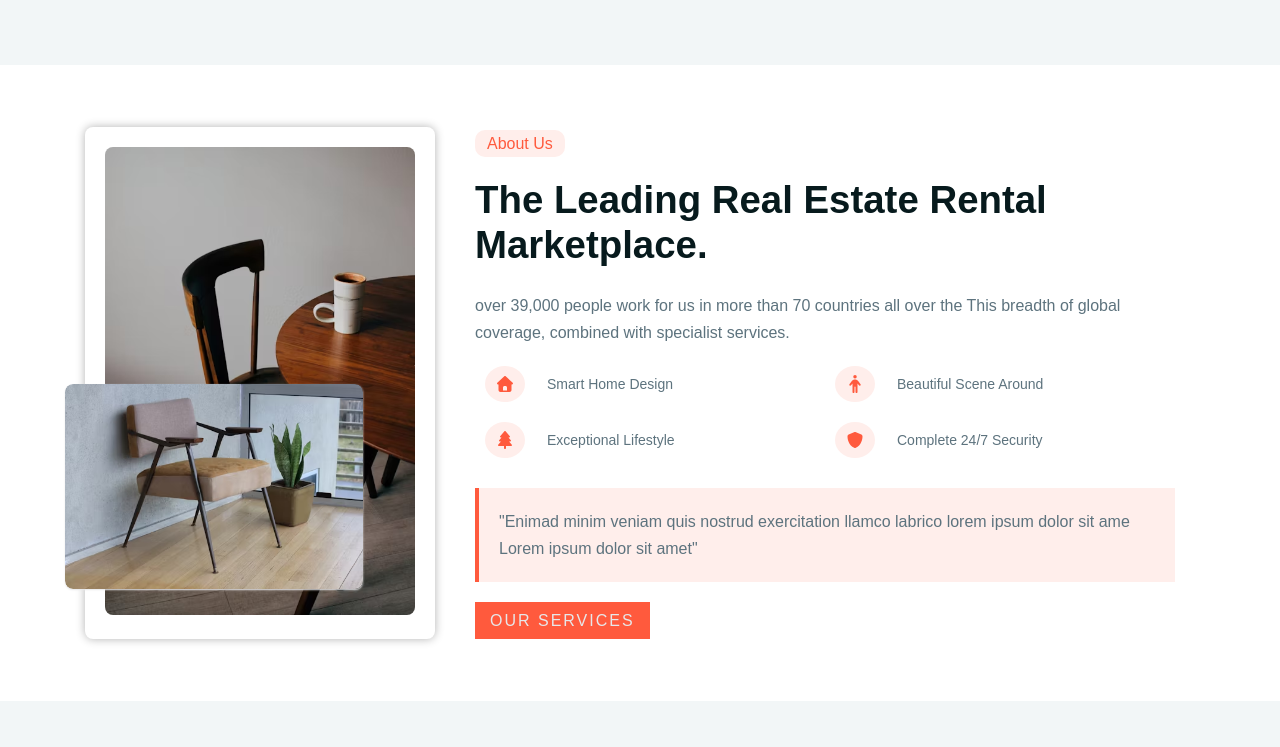
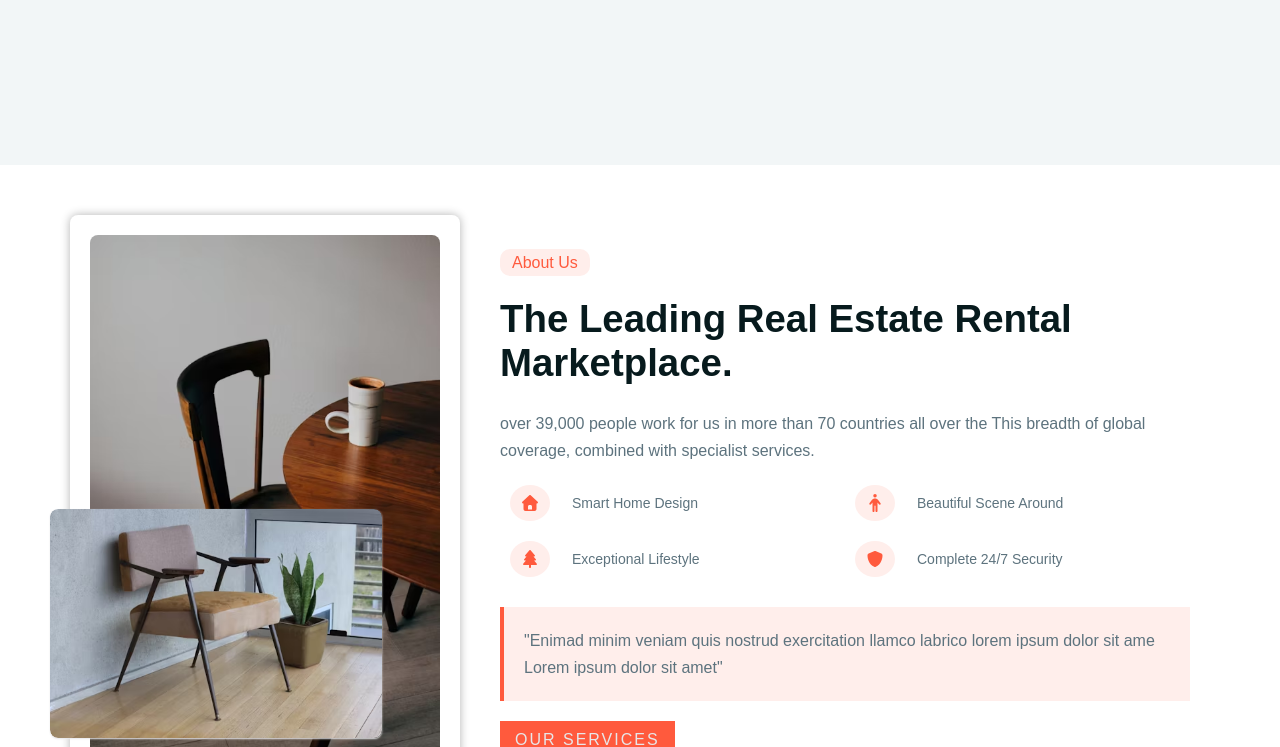
Before and after one commit to osman-matar/dreamhouse, a plain HTML site: page index.html in a window 1280 px wide. Shown: the part 735-1482 px from the top of the page. Drawn offline with nearby package versions, Linux system fonts and the light colour scheme.

Commit message:
Update main.css

```diff
--- a/css/main.css
+++ b/css/main.css
@@ -118,9 +118,9 @@ button {
 * {
     margin: 0;
     padding: 0;
-    box-sizing: border-box;
-    -moz-box-sizing: border-box;
-    -webkit-box-sizing: border-box;
+/*     box-sizing: border-box; */
+/*     -moz-box-sizing: border-box; */
+/*     -webkit-box-sizing: border-box; */
     text-decoration: none;
     list-style: none;
 }
```
